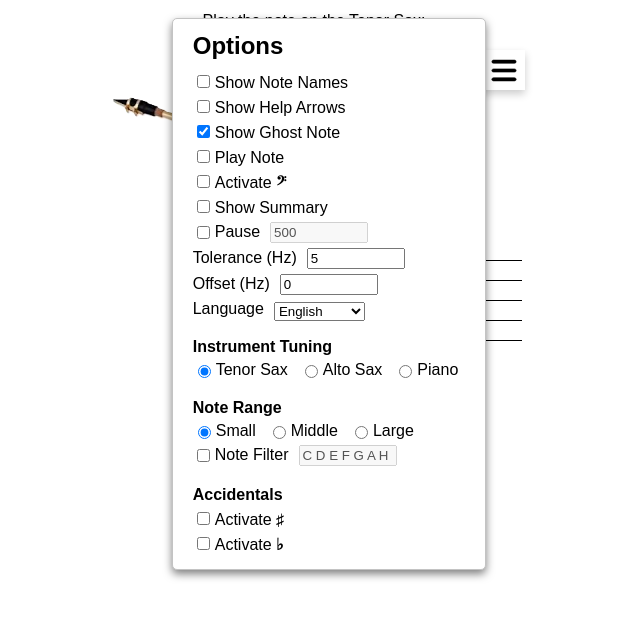
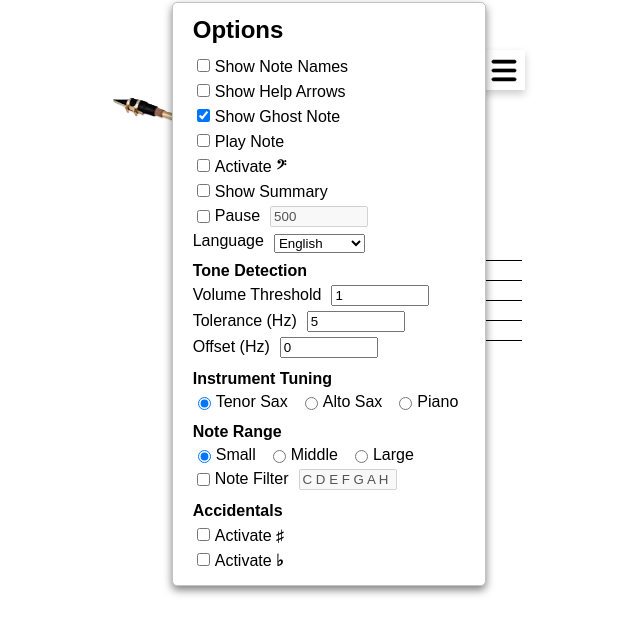
Before and after one commit to St3g1/NoteTrainer, a plain HTML site: page index.html in a window 1280 px wide. Both pictures are taken after a click on the element 829 px from the left and 165 px from the top of the page. Shown: the part 96-730 px from the top of the page, without its empty margins (326-966 px from the left). Drawn offline with Linux system fonts and the light colour scheme.

Commit message:
volumeThreshold, ToneDetection Heading

```diff
--- a/css/NoteTrainer.css
+++ b/css/NoteTrainer.css
@@ -95,7 +95,7 @@ body {
 }
 .option-container .option-heading {
   font-weight: bold; /* Make the section titles bold */
-  margin-top: 15px; /* Increase the top margin to create more space */
+  margin-top: 7px; /* Increase the top margin to create more space */
   margin-bottom: 5px; /* Increase the top margin to create more space */
 }
 .options-radio-one-line {
--- a/index.html
+++ b/index.html
@@ -35,15 +35,19 @@
         <label id="pauseCheckboxLabel"><input type="checkbox" id="pauseCheckbox" >Pause:
         <input type="text" id="pauseInput" value="1000"></label>
       </div>
+      <div class="checkbox-text">
+        <label id="languageSelectorLabel" for="languageSelector">Sprache</label>
+        <select id="languageSelector"></select>
+      </div>
+      <div id="toneDetectionDiv" class="option-heading">Notenerkennung:</div>
+      <div id="volumeThresholdInputDiv" class="checkbox-text">
+        <label id="volumeThresholdInputLabel">Lautstärkeschwelle: <input type="text" id="volumeThresholdInput" value="5"></label>
+      </div>
       <div id="toleranceInputDiv" class="checkbox-text">
         <label id="toleranceInputLabel">Toleranz (Hz): <input type="text" id="toleranceInput" value="5"></label>
       </div>
       <div id="offsetInputDiv" class="checkbox-text">
         <label id="offsetInputLabel">Verschiebung (Hz): <input type="text" id="offsetInput" value="0"></label>
-      </div>
-      <div class="checkbox-text">
-        <label id="languageSelectorLabel" for="languageSelector">Sprache</label>
-        <select id="languageSelector"></select>
       </div>
       <div id="instrumentTuningDiv" class="option-heading">Instrumenten Stimmung:</div>
       <div class="options-radio-one-line">
--- a/scripts/NoteTrainer.js
+++ b/scripts/NoteTrainer.js
@@ -2,7 +2,9 @@
  ToDo:
  - StartButton should be temporarily disabled until access to micro has been granted
  - No tone should be played until the micro dialog has been accepted (not technically...but from a user-interaction)
- - Show note intonation if close to the note
+ - Show note intonation if close to the note (currently for all notes, should be only done for the same note)
+ - Need to get better at statistics - if a tone is played and whithout silence reaches the correct note, don't count it as failed even when initially the tone might not be correct
+ - Add Option for Lautstärkeschwelle für Töne
  */
 
 /*--------- Last Settings  --------------------------*/
@@ -18,6 +20,7 @@ function loadOptions() {
   pauseInput.value = localStorage.getItem("pauseInput") || "500";
   pauseInput.disabled = !pauseCheckbox.checked;
   pauseCheckbox.checked = JSON.parse(localStorage.getItem("pauseCheckbox")) || false;
+  volumeThresholdInput.value = localStorage.getItem("volumeThresholdInput") || "1";
   toleranceInput.value = localStorage.getItem("toleranceInput") || "5";
   offsetInput.value = localStorage.getItem("offsetInput") || "0";
   languageSelector.value = localStorage.getItem("languageSelector") || currentLanguage;
@@ -47,6 +50,7 @@ function saveOptions() {
   localStorage.setItem("showSummaryCheckbox", JSON.stringify(showSummaryCheckbox.checked));
   localStorage.setItem("pauseCheckbox", JSON.stringify(pauseCheckbox.checked));
   localStorage.setItem("pauseInput", pauseInput.value);
+  localStorage.setItem("volumeThresholdInput", volumeThresholdInput.value);
   localStorage.setItem("toleranceInput", toleranceInput.value);
   localStorage.setItem("offsetInput", offsetInput.value);
   localStorage.setItem("languageSelector", languageSelector.value);
@@ -79,6 +83,7 @@ const useBassClefCheckbox = document.getElementById("useBassClefCheckbox");
 const showSummaryCheckbox = document.getElementById("showSummaryCheckbox");
 const pauseCheckbox = document.getElementById("pauseCheckbox");
 const pauseInput = document.getElementById("pauseInput");
+const volumeThresholdInput = document.getElementById("volumeThresholdInput");
 const toleranceInput = document.getElementById("toleranceInput");
 const offsetInput = document.getElementById("offsetInput");
 const languageSelector = document.getElementById("languageSelector");
@@ -124,6 +129,7 @@ useBassClefCheckbox.addEventListener('change', () => {
 showSummaryCheckbox.addEventListener('change', () => { saveOptions(); });
 pauseCheckbox.addEventListener('change', () => { pauseInput.disabled = !pauseCheckbox.checked; saveOptions(); });
 pauseInput.addEventListener('change', () => { saveOptions();});
+volumeThresholdInput.addEventListener('change', () => { saveOptions(); });
 toleranceInput.addEventListener('change', () => { saveOptions(); });
 offsetInput.addEventListener('change', () => { saveOptions(); });
 instrumentSaxTenorRadio.addEventListener('change', () => { setSelectedNotes(); setFilteredNotes(); initNoteStatistics(); resetWeightedNoteNames(); updateInstrument(); saveOptions(); nextNote();});
@@ -161,6 +167,7 @@ function setOptionEnableState(state){ //no longer in use
   playNoteCheckbox.disabled = !state;
   useBassClefCheckbox.disabled = !state;
   showSummaryCheckbox.disabled = !state;
+  volumeThresholdInput.disabled = !state;
   toleranceInput.disabled = !state;
   offsetInput.disabled = !state;
   pauseCheckbox.disabled = !state;
@@ -499,7 +506,6 @@ function enableAudioContextIfRequired() {
 /*----------------------- TONE DETECTION with neuronal network -------------------------------*/
 //Based on https://github.com/marl/crepe
 const confidenceRequested = 0.8;
-const amplitudeThreshold = 5; //minimum amplitude to consider a tone
 
 function startToneDetection(){
   loadModel().then(() => {
@@ -656,7 +662,7 @@ var decayTimeoutReached = false;
 var toneNamePrevious = null;
 function checkNote(detectedFrequency, amplitude, confidence) {
   if (currentNote) { //A note was proposed
-    if ((confidence > confidenceRequested) && (amplitude > amplitudeThreshold)) { // Confidence and amplitude are high enough to consider the detected note
+    if ((confidence > confidenceRequested) && (amplitude > parseFloat(volumeThresholdInput.value))) { // Confidence and amplitude are high enough to consider the detected note
       const closestNote = getClosestNote(detectedFrequency);
       const closestNoteName = closestNote.name;
       const targetFrequency = currentNote.frequency+parseInt(offsetInput.value);
@@ -890,6 +896,9 @@ function updateTexts() {
   document.getElementById('showSummaryCheckboxLabel').title = getText('tooltips', 'showSummaryCheckboxLabel');
   document.getElementById('pauseCheckboxLabel').childNodes[1].textContent = getText('options', 'pauseInput');
   document.getElementById('pauseCheckboxLabel').title = getText('tooltips', 'pauseCheckboxLabel');
+  document.getElementById('toneDetectionDiv').textContent = getText('options', 'toneDetection');
+  document.getElementById('volumeThresholdInputLabel').childNodes[0].textContent = getText('options', 'volumeThresholdInput');
+  document.getElementById('volumeThresholdInputLabel').title = getText('tooltips', 'volumeThresholdInputLabel');
   document.getElementById('toleranceInputLabel').childNodes[0].textContent = getText('options', 'toleranceInput');
   document.getElementById('toleranceInputLabel').title = getText('tooltips', 'toleranceInputLabel');
   document.getElementById('offsetInputLabel').childNodes[0].textContent = getText('options', 'offsetInput');
--- a/scripts/languages.js
+++ b/scripts/languages.js
@@ -29,6 +29,7 @@ const texts = {
       useBassClefCheckbox: "Activate ",
       showSummaryCheckbox: "Show Summary",
       pauseInput: "Pause",
+      volumeThresholdInput: "Volume Threshold",
       toleranceInput: "Tolerance (Hz)",
       offsetInput: "Offset (Hz)",
       instrumentSaxTenorRadio: "Tenor Sax",
@@ -43,6 +44,7 @@ const texts = {
       showFlatCheckbox: "Activate ",
       languageSelector: "Language",
       instrumentTuning: "Instrument Tuning",
+      toneDetection: "Tone Detection",
       noteRange: "Note Range",
       accidentals: "Accidentals"
     },
@@ -54,6 +56,7 @@ const texts = {
       useBassClefCheckboxLabel: "Switches to bass clef if needed.",
       showSummaryCheckboxLabel: "Shows a summary when the stop button is pressed.",
       pauseCheckboxLabel: "Specifies the pause (in milliseconds) between a successful note and the next suggested note.",
+      volumeThresholdInputLabel: "Specifies the volume threshold for note detection. Increase this value if the note detection is too sensitive.",
       toleranceInputLabel: "Allows the specified deviation in Hertz for note recognition.",
       offsetInputLabel: "Applies the specified offset in Hertz for note recognition.\nIf the instrument sounds deeper than the desired tone use a negative value to tune the recognition.",
       noteFilterCheckboxLabel: "Selects all notes matching the letters in the list. You can also indicate the octave like 'C4 D4 C5', or b und #.",
@@ -103,6 +106,7 @@ const texts = {
       useBassClefCheckbox: "Aktiviere ",
       showSummaryCheckbox: "Zeige Zusammenfassung",
       pauseInput: "Pause",
+      volumeThresholdInput: "Lautstärkeschwelle",
       toleranceInput: "Toleranz (Hz)",
       offsetInput: "Verschiebung (Hz)",
       instrumentSaxTenorRadio: "Tenor Sax",
@@ -117,6 +121,7 @@ const texts = {
       showFlatCheckbox: "Aktiviere ",
       languageSelector: "Sprache",
       instrumentTuning: "Instrumenten Stimmung",
+      toneDetection: "Tonerkennung",
       noteRange: "Notenraum",
       accidentals: "Vorzeichen"
     },
@@ -128,6 +133,7 @@ const texts = {
       useBassClefCheckboxLabel: "Wechselt bei Bedarf in den Bassschlüssel.",
       showSummaryCheckboxLabel: "Zeigt eine Zusammenfassung wenn die Stopp-Taste gedrückt wird.",
       pauseCheckboxLabel: "Gibt die Pause (in Millisekunden) zwischen einem erfolgreichen Ton und dem nächsten vorgeschlagenen Ton an.",
+      volumeThresholdInputLabel: "Gibt den Lautstärke-Schwellenwert für die Tonerkennung an. Erhöhe diesen Wert, wenn die Tonerkennung zu empfindlich ist.",
       toleranceInputLabel: "Erlaubt bei der Ton-Erkennung die angegebene Abweichung in Hertz.",
       offsetInputLabel: "Wendet die angegebene Verschiebung in Hertz bei der Ton-Erkennung an.\nWenn das Instrument tiefer klingt als der vorgeschlagene Ton, verwende einen negativen Wert um die Erkennung anzupassen.",
       noteFilterCheckboxLabel: "Wählt alle Töne aus, die den Buchstaben in der Liste entsprechen.\nEs kann auch die Oktave angegeben werden, z.B. 'C4 D4 C5', oder b und #.",
@@ -177,6 +183,7 @@ const texts = {
       useBassClefCheckbox: "Attiva ",
       showSummaryCheckbox: "Mostra riepilogo",
       pauseInput: "Pausa",
+      volumeThresholdInput: "Soglia del volume",
       toleranceInput: "Tolleranza (Hz)",
       offsetInput: "Spostamento (Hz)",
       instrumentSaxTenorRadio: "Sax Tenore",
@@ -191,6 +198,7 @@ const texts = {
       showFlatCheckbox: "Attiva ",
       languageSelector: "Lingua",
       instrumentTuning: "Accordatura dello strumento",
+      toneDetection: "Rilevamento del tono",
       noteRange: "Gamma di note",
       accidentals: "Alterazioni"
     },
@@ -202,6 +210,7 @@ const texts = {
       useBassClefCheckboxLabel: "Passa alla chiave di basso se necessario.",
       showSummaryCheckboxLabel: "Mostra un riepilogo quando viene premuto il pulsante di stop.",
       pauseCheckboxLabel: "Specifica la pausa (in millisecondi) tra una nota corretta e la prossima nota suggerita.",
+      volumeThresholdInputLabel: "Specifica la soglia del volume per il riconoscimento delle note. Aumenta questo valore se il riconoscimento delle note è troppo sensibile.",
       toleranceInputLabel: "Consente la deviazione specificata in Hertz per il riconoscimento delle note.",
       offsetInputLabel: "Applica l'offset specificato in Hertz per il riconoscimento delle note.\nSe lo strumento suona più in basso del tono desiderato, utilizzare un valore negativo per regolare il riconoscimento.",
       noteFilterCheckboxLabel: "Seleziona tutte le note che corrispondono alle lettere nell'elenco. Puoi anche indicare l'ottava come 'C4 D4 C5', o b e #.",
@@ -251,6 +260,7 @@ const texts = {
       useBassClefCheckbox: "Activer ",
       showSummaryCheckbox: "Afficher le résumé",
       pauseInput: "Pause",
+      volumeThresholdInput: "Seuil de volume",
       toleranceInput: "Tolérance (Hz)",
       offsetInput: "Décalage (Hz)",
       instrumentSaxTenorRadio: "Sax Ténor",
@@ -265,6 +275,7 @@ const texts = {
       showFlatCheckbox: "Activer ",
       languageSelector: "Langue",
       instrumentTuning: "Accordage de l'instrument",
+      toneDetection: "Détection de tonalité",
       noteRange: "Gamme de notes",
       accidentals: "Altérations"
     },
@@ -276,6 +287,7 @@ const texts = {
       useBassClefCheckboxLabel: "Passe à la clé de fa si nécessaire.",
       showSummaryCheckboxLabel: "Affiche un résumé lorsque le bouton d'arrêt est enfoncé.",
       pauseCheckboxLabel: "Spécifie la pause (en millisecondes) entre une note correcte et la prochaine note suggérée.",
+      volumeThresholdInputLabel: "Spécifie le seuil de volume pour la détection des notes. Augmentez cette valeur si la détection des notes est trop sensible.",
       toleranceInputLabel: "Permet la déviation spécifiée en Hertz pour la reconnaissance des notes.",
       offsetInputLabel: "Applique le décalage spécifié en Hertz pour la reconnaissance des notes.\nSi l'instrument sonne plus bas que le ton désiré, utilisez une valeur négative pour accorder la reconnaissance.",
       noteFilterCheckboxLabel: "Sélectionne toutes les notes correspondant aux lettres de la liste. Vous pouvez également indiquer l'octave comme 'C4 D4 C5', ou b et #.",
@@ -326,6 +338,7 @@ const texts = {
       useBassClefCheckbox: "Activar ",
       showSummaryCheckbox: "Mostrar resumen",
       pauseInput: "Pausa",
+      volumeThresholdInput: "Umbral de volumen",
       toleranceInput: "Tolerancia (Hz)",
       offsetInput: "Desplazamiento (Hz)",
       instrumentSaxTenorRadio: "Sax Tenor",
@@ -340,6 +353,7 @@ const texts = {
       showFlatCheckbox: "Activar ",
       languageSelector: "Idioma",
       instrumentTuning: "Afinación del instrumento",
+      toneDetection: "Detección de tono",
       noteRange: "Rango de notas",
       accidentals: "Alteraciones"
     },
@@ -351,6 +365,7 @@ const texts = {
       useBassClefCheckboxLabel: "Cambia a la clave de fa si es necesario.",
       showSummaryCheckboxLabel: "Muestra un resumen cuando se presiona el botón de detener.",
       pauseCheckboxLabel: "Especifica la pausa (en milisegundos) entre una nota correcta y la siguiente nota sugerida.",
+      volumeThresholdInputLabel: "Especifica el umbral de volumen para la det ección de notas. Aumenta este valor si la detección de notas es demasiado sensible.",
       toleranceInputLabel: "Permite la desviación especificada en Hertz para el reconocimiento de notas.",
       offsetInputLabel: "Aplica el desplazamiento especificado en Hertz para el reconocimiento de notas. Si el instrumento suena más bajo que el tono deseado, use un valor negativo para ajustar el reconocimiento.",
       noteFilterCheckboxLabel: "Selecciona todas las notas que coinciden con las letras en la lista.\nTambién puedes indicar la octava como 'C4 D4 C5', o b y #.",
@@ -394,6 +409,7 @@ const texts = {
       useBassClefCheckbox: "Ativar ",
       showSummaryCheckbox: "Mostrar resumo",
       pauseInput: "Pausa",
+      volumeThresholdInput: "Limiar de volume",
       toleranceInput: "Tolerância (Hz)",
       offsetInput: "Deslocamento (Hz)",
       instrumentSaxTenorRadio: "Sax Tenor",
@@ -408,6 +424,7 @@ const texts = {
       showFlatCheckbox: "Ativar ",
       languageSelector: "Idioma",
       instrumentTuning: "Afinação do instrumento",
+      toneDetection: "Detecção de tom",
       noteRange: "Gama de notas",
       accidentals: "Acidentais"
     },
@@ -419,6 +436,7 @@ const texts = {
       useBassClefCheckboxLabel: "Muda para a clave de fá, se necessário.",
       showSummaryCheckboxLabel: "Mostra um resumo quando o botão de parar é pressionado.",
       pauseCheckboxLabel: "Especifica a pausa (em milissegundos) entre uma nota correta e a próxima nota sugerida.",
+      volumeThresholdInputLabel: "Especifica o limiar de volume para a detecção de notas. Aumente este valor se a detecção de notas for muito sensível.",
       toleranceInputLabel: "Permite a variação especificada em Hertz para o reconhecimento de notas.",
       offsetInputLabel: "Aplica o deslocamento especificado em Hertz para o reconhecimento de notas.\nSe o instrumento soa mais baixo do que o tom desejado, use um valor negativo para ajustar o reconhecimento.",
       noteFilterCheckboxLabel: "Seleciona todas as notas que correspondem às letras na lista. Você também pode indicar a oitava como 'C4 D4 C5', ou b e #.",
@@ -468,6 +486,7 @@ const texts = {
       useBassClefCheckbox: "Activeer ",
       showSummaryCheckbox: "Toon samenvatting",
       pauseInput: "Pauze",
+      volumeThresholdInput: "Volumedrempel",
       toleranceInput: "Tolerantie (Hz)",
       offsetInput: "Offset (Hz)",
       instrumentSaxTenorRadio: "Tenorsaxofoon",
@@ -482,6 +501,7 @@ const texts = {
       showFlatCheckbox: "Activeer ",
       languageSelector: "Taal",
       instrumentTuning: "Instrumentstemming",
+      toneDetection: "Toonherkenning",
       noteRange: "Notenbereik",
       accidentals: "Accidentals"
     },
@@ -493,6 +513,7 @@ const texts = {
       useBassClefCheckboxLabel: "Schakelt indien nodig over naar de bassleutel.",
       showSummaryCheckboxLabel: "Toont een samenvatting wanneer de stopknop wordt ingedrukt.",
       pauseCheckboxLabel: "Geeft de pauze (in milliseconden) aan tussen een succesvolle noot en de volgende voorgestelde noot.",
+      volumeThresholdInputLabel: "Geeft de volumedrempel voor nootdetectie aan. Verhoog deze waarde als de nootdetectie te gevoelig is.",
       toleranceInputLabel: "Staat de opgegeven afwijking in Hertz toe voor nootherkenning.",
       offsetInputLabel: "Past de opgegeven offset in Hertz toe voor nootherkenning.\nAls het instrument lager klinkt dan de voorgestelde noot, gebruik dan een negatieve waarde om de herkenning aan te passen.",
       noteFilterCheckboxLabel: "Selecteert alle noten die overeenkomen met de letters in de lijst. Je kunt ook het octaaf aangeven zoals 'C4 D4 C5', of b en #.",
@@ -542,6 +563,7 @@ const texts = {
       useBassClefCheckbox: "Aktywuj ",
       showSummaryCheckbox: "Pokaż podsumowanie",
       pauseInput: "Pauza",
+      volumeThresholdInput: "Próg głośności",
       toleranceInput: "Tolerancja (Hz)",
       offsetInput: "Przesunięcie (Hz)",
       instrumentSaxTenorRadio: "Saksofon tenorowy",
@@ -556,6 +578,7 @@ const texts = {
       showFlatCheckbox: "Aktywuj ",
       languageSelector: "Język",
       instrumentTuning: "Strojenie instrumentu",
+      toneDetection: "Wykrywanie tonu",
       noteRange: "Zakres nut",
       accidentals: "Znaki przygodne"
     },
@@ -567,6 +590,7 @@ const texts = {
       useBassClefCheckboxLabel: "Przełącza na klucz basowy, jeśli to konieczne.",
       showSummaryCheckboxLabel: "Pokazuje podsumowanie po naciśnięciu przycisku stop.",
       pauseCheckboxLabel: "Określa pauzę (w milisekundach) między poprawną nutą a następną zasugerowaną nutą.",
+      volumeThresholdInputLabel: "Określa próg głośności do rozpoznawania nut. Zwiększ tę wartość, jeśli rozpoznawanie nut jest zbyt wrażliwe.",
       toleranceInputLabel: "Pozwala na określoną odchyłkę w Hertzach dla rozpoznawania nut.",
       offsetInputLabel: "Stosuje określone przesunięcie w Hertzach dla rozpoznawania nut.\nJeśli instrument brzmi niższy niż pożądana nuta, użyj wartości ujemnej do dostosowania rozpoznawania.",
       noteFilterCheckboxLabel: "Wybiera wszystkie nuty pasujące do liter na liście. Możesz również wskazać oktawę, np. 'C4 D4 C5', lub b i #.",
@@ -616,6 +640,7 @@ const texts = {
       useBassClefCheckbox: "Basszuskulcs használata ",
       showSummaryCheckbox: "Összefoglaló megjelenítése",
       pauseInput: "Szünet",
+      volumeThresholdInput: "Hangerő küszöbérték",
       toleranceInput: "Tolerancia (Hz)",
       offsetInput: "Eltolás (Hz)",
       instrumentSaxTenorRadio: "Tenor szaxofon",
@@ -630,6 +655,7 @@ const texts = {
       showFlatCheckbox: "B-k megjelenítése ",
       languageSelector: "Nyelv",
       instrumentTuning: "Hangszer hangolása",
+      toneDetection: "Hangfelismerés",
       noteRange: "Hangterjedelem",
       accidentals: "Előjegyzések"
     },
@@ -641,6 +667,7 @@ const texts = {
       useBassClefCheckboxLabel: "Szükség esetén átvált basszuskulcsra.",
       showSummaryCheckboxLabel: "Összefoglalót jelenít meg, amikor a leállítás gombot megnyomják.",
       pauseCheckboxLabel: "Meghatározza a szünetet (milliszekundumban) egy sikeres hang és a következő javasolt hang között.",
+      volumeThresholdInputLabel: "Meghatározza a hangerő küszöbértékét a hangfelismeréshez. Ha a hangfelismerés túl érzékeny, növeld ezt az értéket.",
       toleranceInputLabel: "Megengedi a megadott eltérést Hertzben a hangfelismeréshez.",
       offsetInputLabel: "A hangfelismeréshez megadott eltolást Hertzben alkalmazza.\nHa a hangszer alacsonyabban szól, mint a kívánt hang, használjon negatív értéket a felismerés beállításához.",
       noteFilterCheckboxLabel: "Kiválasztja az összes hangot, amely megfelel a listában szereplő betűknek. Az oktávot is megadhatod, mint például 'C4 D4 C5', vagy b és #.",
```
